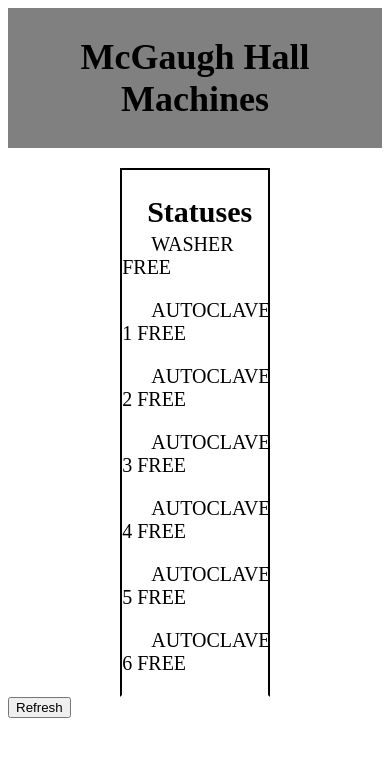
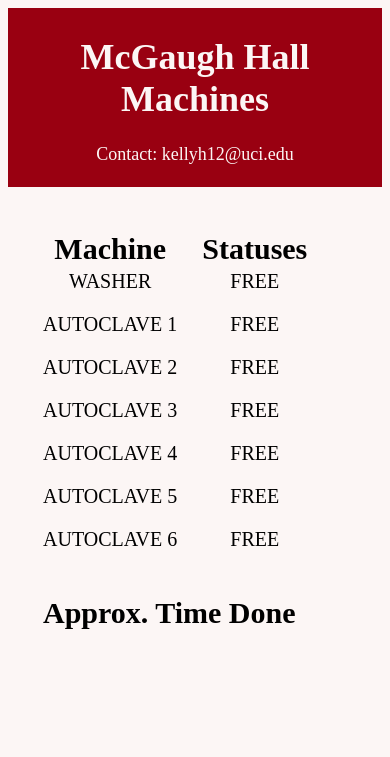
Before and after one commit to huiskellyhu/mh-machines, a Flask app: page / in a window 390 px wide. Shown: the top 757 px of the page. Run offline with Flask 3, Linux system fonts and the light colour scheme; data comes from the database, SQL or seed files in the repository.

Commit message:
Changes for mobile view

```diff
--- a/application/frontend/static/styles.css
+++ b/application/frontend/static/styles.css
@@ -1,23 +1,37 @@
+body {
+    background-color: #FCF6F5;
+}
 .main {
-    background-color: grey;
+    background-color: #990011;
+    padding:1%;
     text-align: center;
-    padding: 1%;
     font-size: large;
+    color: #FCF6F5;
 }
 .quick-stats {
     margin-top: 20px;
-    margin-left: 30%;
-    margin-right: 30%;
-    border: 2px solid black;
-    border-bottom-color:white;
+    margin-left: 10px;
+    margin-right: 0px;
+
     text-indent: 25px;
     font-size: 20px;
+    text-align:center;
 }
 .in-stats {
-    text-indent: 20%;
+    text-align: center;
+    text-indent: 25px;
     margin-top: -20px;
 }
-.refresh {
-    text-align: right;
+.refreshButton {
+    margin-left: 90px;
     width: 100px;
 }
+
+.column {
+    float: left;
+    border: 2px;
+    border-color: black;
+}
+*{
+    box-sizing: border-box;
+}
--- a/application/frontend/templates/index.html
+++ b/application/frontend/templates/index.html
@@ -13,16 +13,34 @@
 <body>
     <div class="main">
         <h1>McGaugh Hall Machines</h1>
+        <p> Contact: kellyh12@uci.edu </p>
     </div>
 
     <div class="quick-stats">
-        <h2>Statuses</h2>
-        <div class="in-stats">
-            {%for autoclaves in autoclaves%}
-                <p>{{autoclaves['mname']}} <span>{{autoclaves['stat']}}</span> </p>
-            {% endfor %}
+        <div class="row">
+            <div class="column left">
+
+                    <h2>Machine</h2>
+                    <div class="in-stats">
+                        {% for autoclaves in autoclaves%}
+                        <p>{{ autoclaves['mname'] }}</p>
+                        {% endfor %}
+                    </div>
+
+            </div>
+            <div class="column mid">
+                <h2> Statuses </h2>
+                <div class="in-stats">
+                    {% for autoclaves in autoclaves %}
+                    <p>{{ autoclaves['stat'] }}</p>
+                    {% endfor %}
+                </div>
+            </div>
+            <div class="column right">
+                <h2> Approx. Time Done</h2>
+            </div>
         </div>
     </div>
-    <button onclick= "RefreshButton()" id="refreshButton" name="refreshButton">Refresh</button>
+
 </body>
 </html>
```
